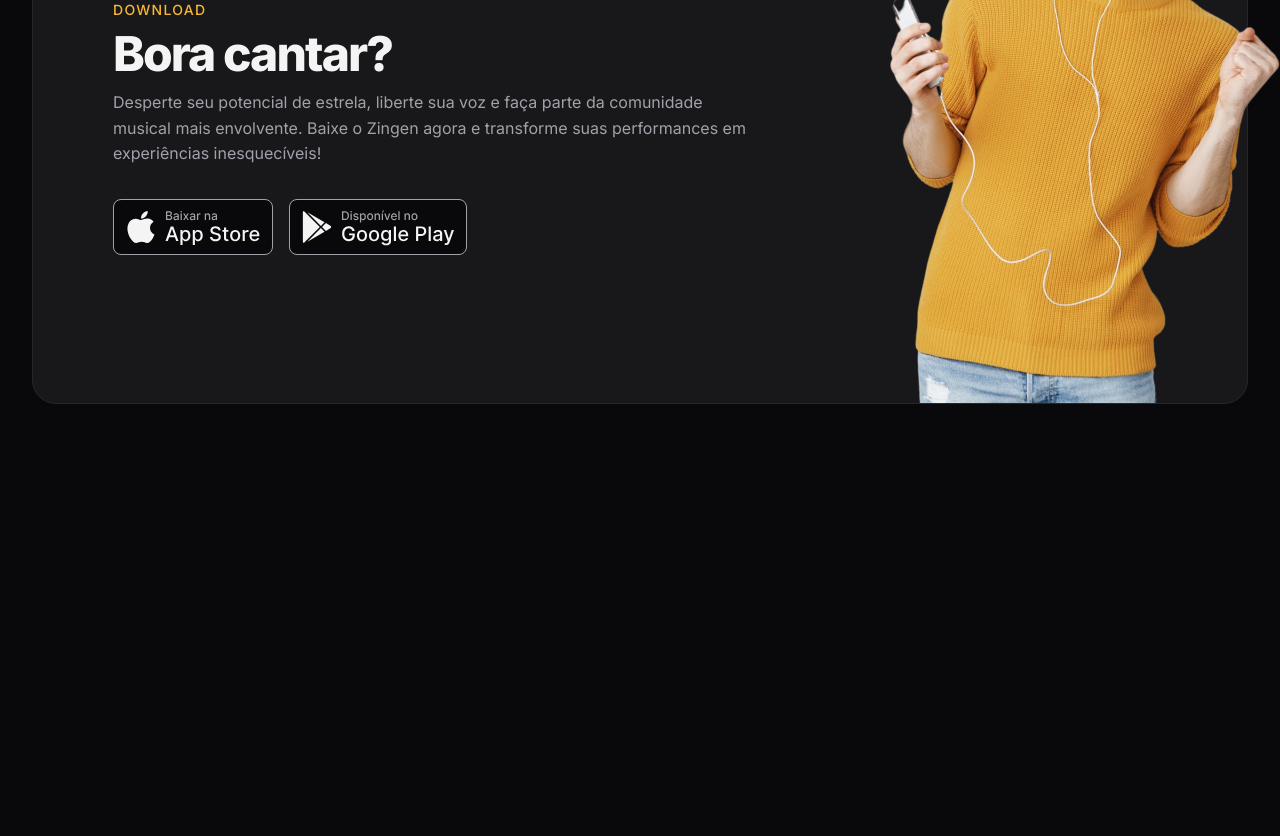
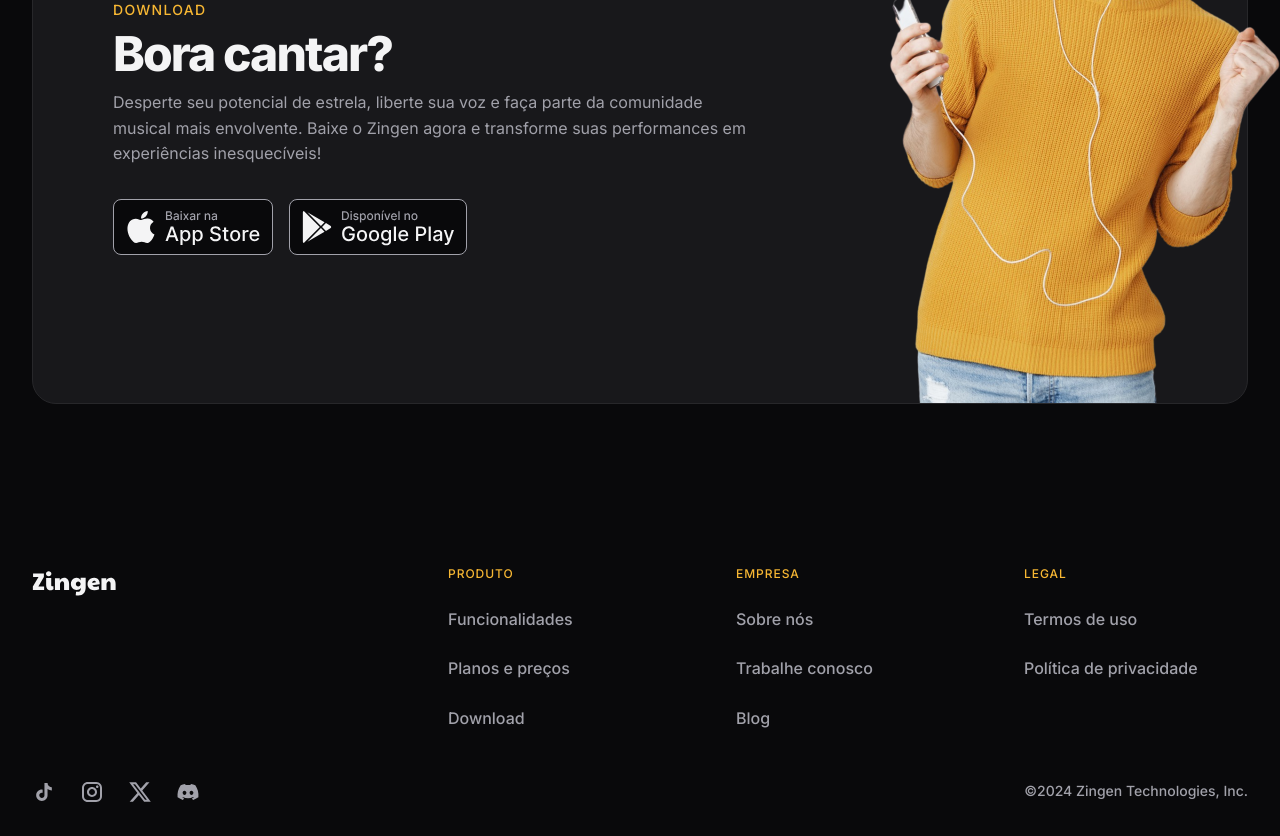
Before and after one commit to dev-FilipeBCS/Zingen, a plain HTML site: page index.html in a window 1280 px wide. Shown: the part 3790-4626 px from the top of the page. Before the commit the page ends 4274 px from the top, so only its background shows below. Drawn offline with Linux system fonts and the light colour scheme.

Commit message:
Creating footer

```diff
--- a/index.html
+++ b/index.html
@@ -188,5 +188,61 @@
             </div>
         </div>
     </section>
+
+    <footer>
+        <div class="container py-xl grid">
+            <section class="grid top">
+                <img src="assets/logo.svg" alt="Zingen logo">
+
+                <nav class="even-columns">
+                    <ul role="list" class="grid gap-1.5">
+                        <li class="title">Produto</li>
+                        <li>
+                            <a href="#features">Funcionalidades</a>
+                        </li>
+                        <li>
+                            <a href="#pricing">Planos e preços</a>
+                        </li>
+                        <li>
+                            <a href="#download">Download</a>
+                        </li>
+                    </ul>
+
+                    <ul role="list" class="grid gap-1.5">
+                        <li class="title">Empresa</li>
+                        <li>
+                            <a href="#about">Sobre nós</a>
+                        </li>
+                        <li>
+                            <a href="#">Trabalhe conosco</a>
+                        </li>
+                        <li>
+                            <a href="#">Blog</a>
+                        </li>
+                    </ul>
+
+                    <ul role="list" class="grid gap-1.5">
+                        <li class="title">Legal</li>
+                        <li>
+                            <a href="#">Termos de uso</a>
+                        </li>
+                        <li>
+                            <a href="#">Política de privacidade</a>
+                        </li>
+                    </ul>
+                </nav>
+            </section>
+
+            <section class="bottom flex gap-1.5">
+                <div class="flex gap-1.5">
+                    <a href="#" class="social" aria-label="tiktok"></a>
+                    <a href="#" class="social" aria-label="instagram"></a>
+                    <a href="#" class="social" aria-label="twitter"></a>
+                    <a href="#" class="social" aria-label="discord"></a>
+                </div>
+                <span class="copy">©2024 Zingen Technologies, Inc.</span>
+            </section>
+        </div>
+    </footer>
 </body>
 </html>
--- /dev/null
+++ b/styles/footer.css
@@ -0,0 +1,59 @@
+footer {
+    color: var(--text-color-secondary);
+    font-weight: var(--fw-md);
+
+    & .container {
+        padding-inline: 3rem;
+    }
+
+    & .container,
+    & .top {
+        gap: 3rem;
+    }
+
+    & nav.even-columns {
+        gap: 4rem;
+    }
+
+    & .top ul {
+        align-content: start;
+    }
+
+    & .title {
+        font-size: 0.75rem;
+        letter-spacing: 0.08em;
+        text-transform: uppercase;
+        color: var(--brand-color-primary);
+    }
+
+    & .bottom {
+        flex-wrap: wrap;
+
+        & > div {
+            margin-right: auto;
+        }
+
+        & span {
+            font-size: .875rem;
+        }
+    }
+
+    @media (width >= 80em) {
+        .container {
+            padding-inline: 0;
+            padding-bottom: 2rem;
+        }
+
+        & .top {
+            grid-template-columns: auto 1fr;
+
+            & nav {
+                margin-left: auto;
+
+                & ul {
+                    width: 14rem;
+                }
+            }
+        }
+    }
+}
--- a/styles/global.css
+++ b/styles/global.css
@@ -48,6 +48,8 @@
     color: var(--text-color-primary);
 
     overflow-x: hidden;
+
+    scroll-behavior: smooth;
 }
 
 body {
--- a/styles/index.css
+++ b/styles/index.css
@@ -10,3 +10,4 @@
 @import url(features.css) (width>=80em);
 @import url(pricing.css);
 @import url(download.css);
+@import url(footer.css);
```
